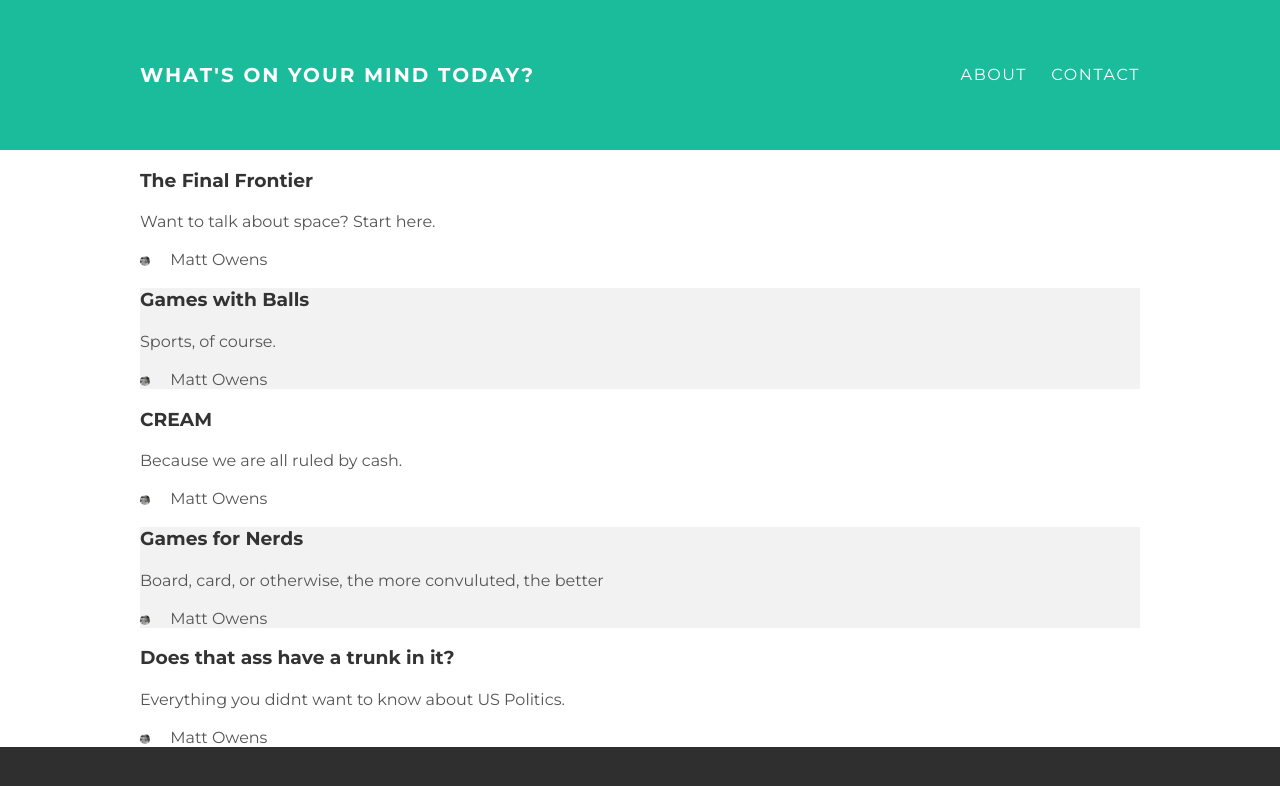
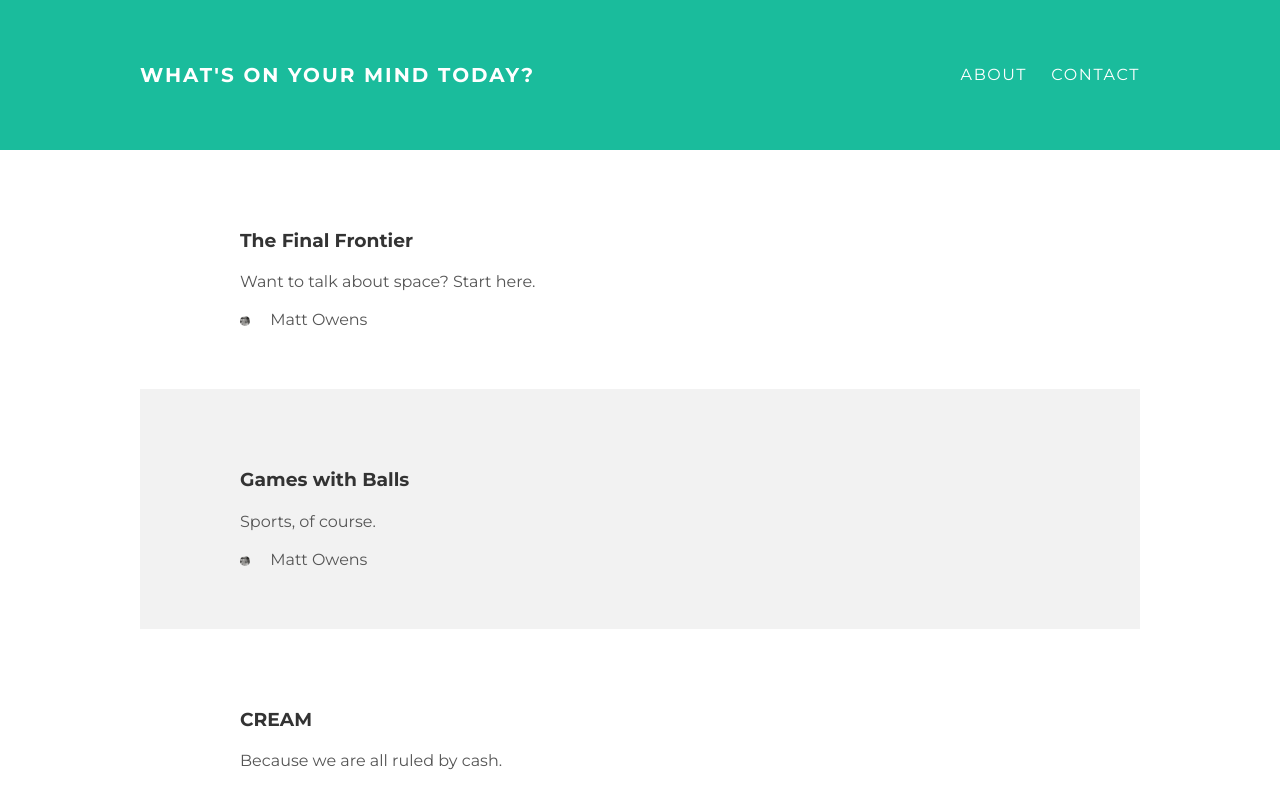
Before and after one commit to mowens57/IAprogeny, a plain HTML site: page index.html in a window 1280 px wide. Shown: the top 786 px of the page. Drawn offline with Linux system fonts and the light colour scheme.

Commit message:
Update style.css

```diff
--- a/style.css
+++ b/style.css
@@ -67,7 +67,7 @@ p {
   background-color: #f2f2f2;
 }
 
-.topic .about {
+.topic, .about {
   max-width: 800px;
   margin: 0 auto;
   padding: 60px 0;
```
